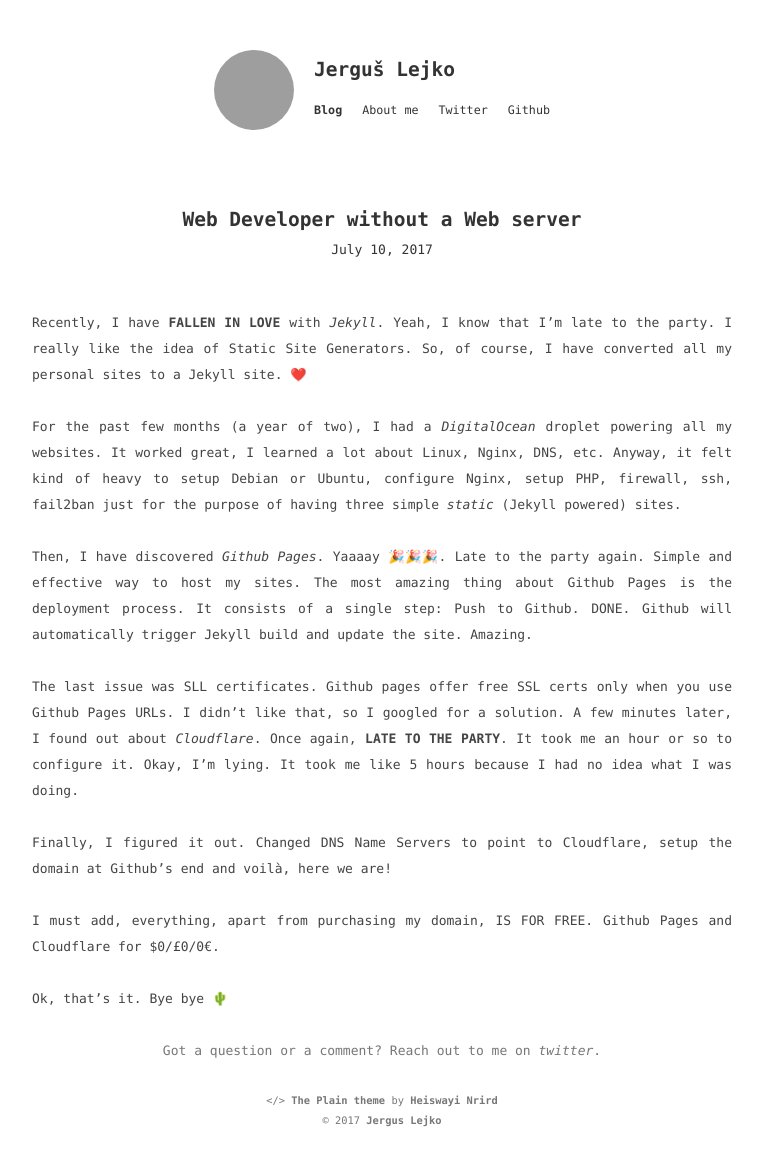
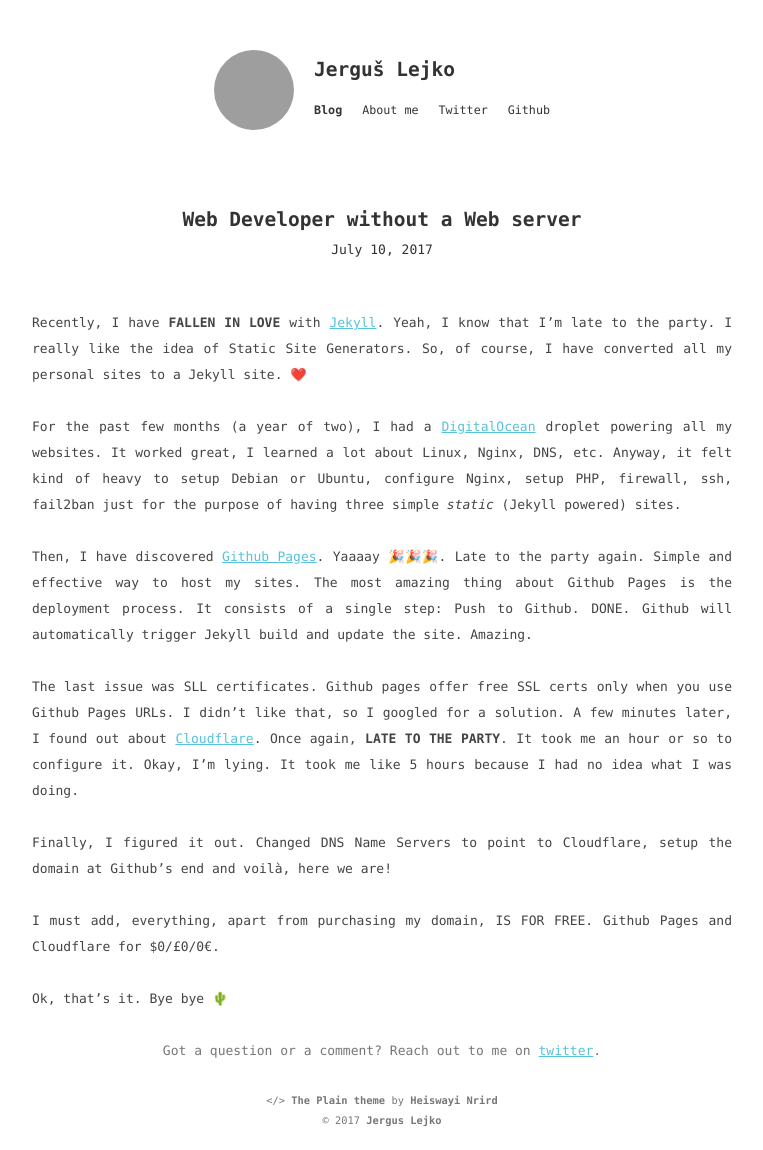
Before and after one commit to jerguslejko/website, a Jekyll site: the page built from _posts/2017-07-10-web-developer-without-a-web-server.md, in a window 1280 px wide. Shown: the whole page, without its empty margins (258-1021 px from the left). Built offline with Jekyll 4.4.1, drawn with Linux system fonts in a browser that asks for light colours; grey boxes are pictures that could not be loaded.

Commit message:
redesign

```diff
--- a/_sass/main.scss
+++ b/_sass/main.scss
@@ -48,8 +48,7 @@ article {
     }
 
     a {
-        font-style: italic;
-
-        &:hover { text-decoration: underline }
+        color: #55C2DA;
+        text-decoration: underline;
     }
 }
```
